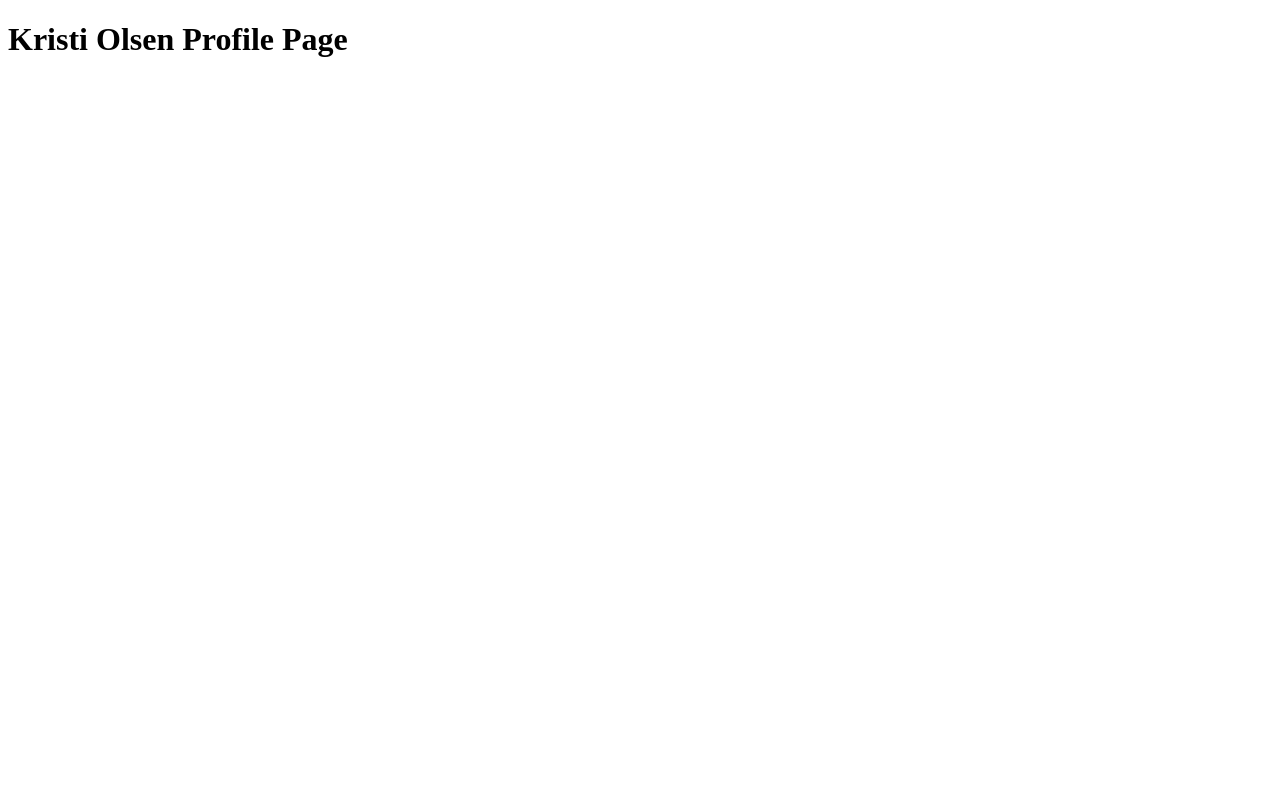
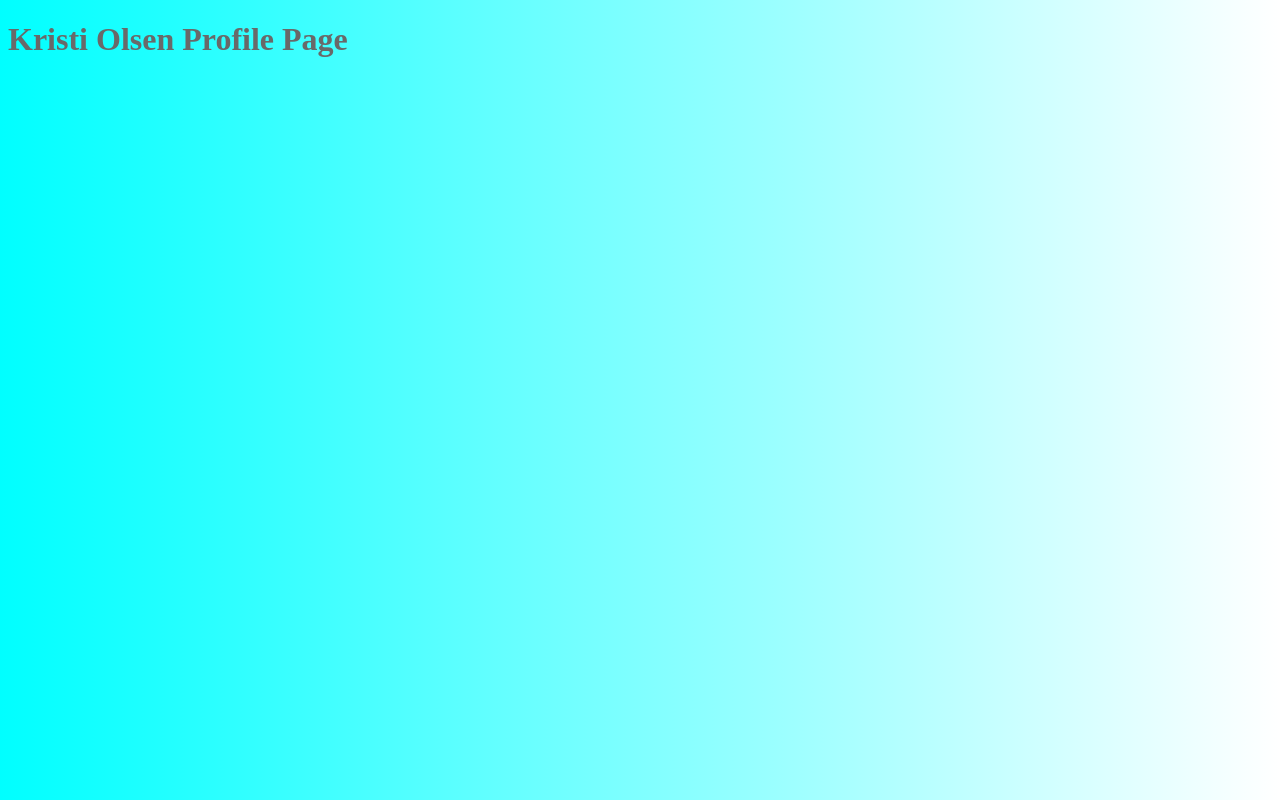
Before and after one commit to teensa13/ProfilePage, a plain HTML site: page index.html in a window 1280 px wide. Drawn offline with Linux system fonts and the light colour scheme.

Commit message:
background color

```diff
--- a/index.html
+++ b/index.html
@@ -1,6 +1,14 @@
 <!DOCTYPE html>
-    <html>
-        <body>
-            <h1>Kristi Olsen Profile Page</h1>
+    <html lang=en>
+        <meta charset="UTF-8">
+        <head>
+            <title>Kristi Olsen Profile Page</title>
+        </head>
+
+            <body style= "background-image: linear-gradient(90deg, aqua, white );">
+                <h1 style= "color: dimgrey;"> Kristi Olsen Profile Page</h1>
+
+
+
         </body>
     </html>
```
